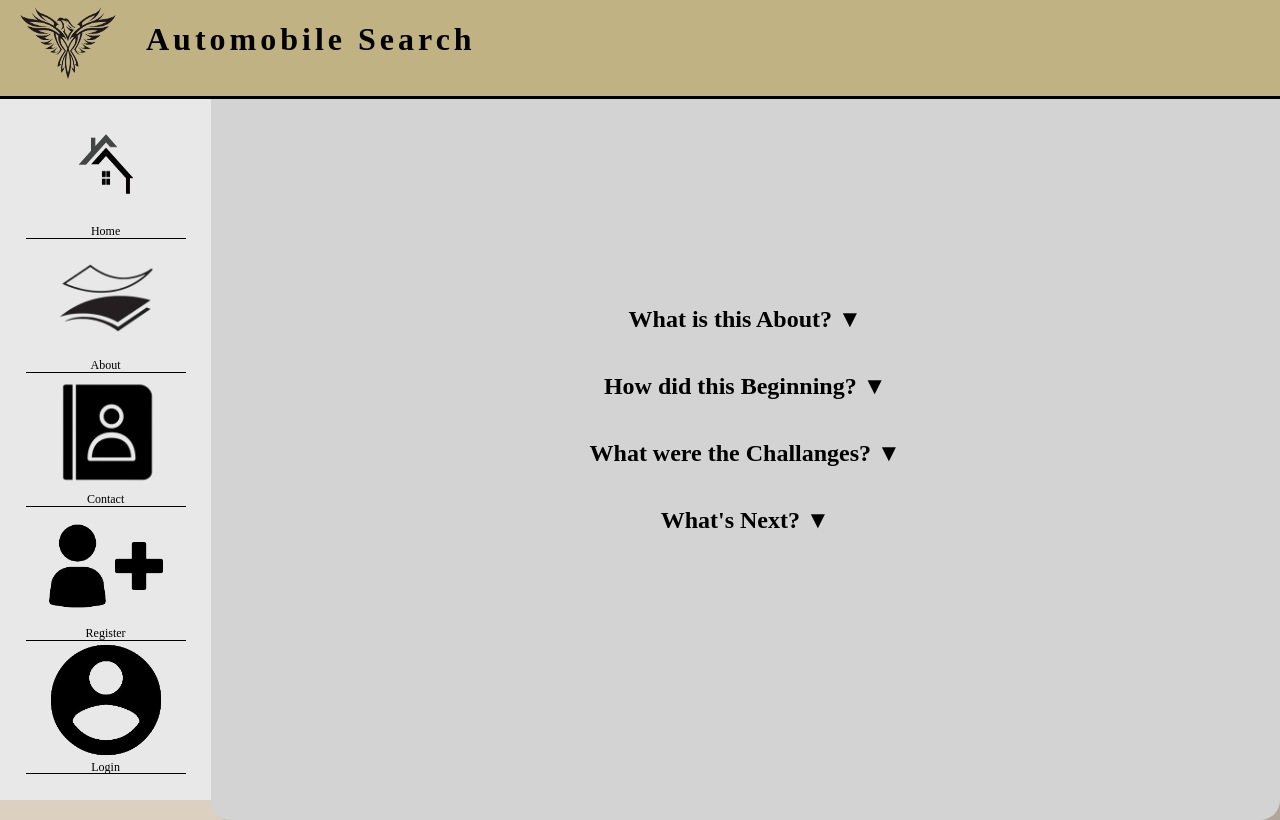
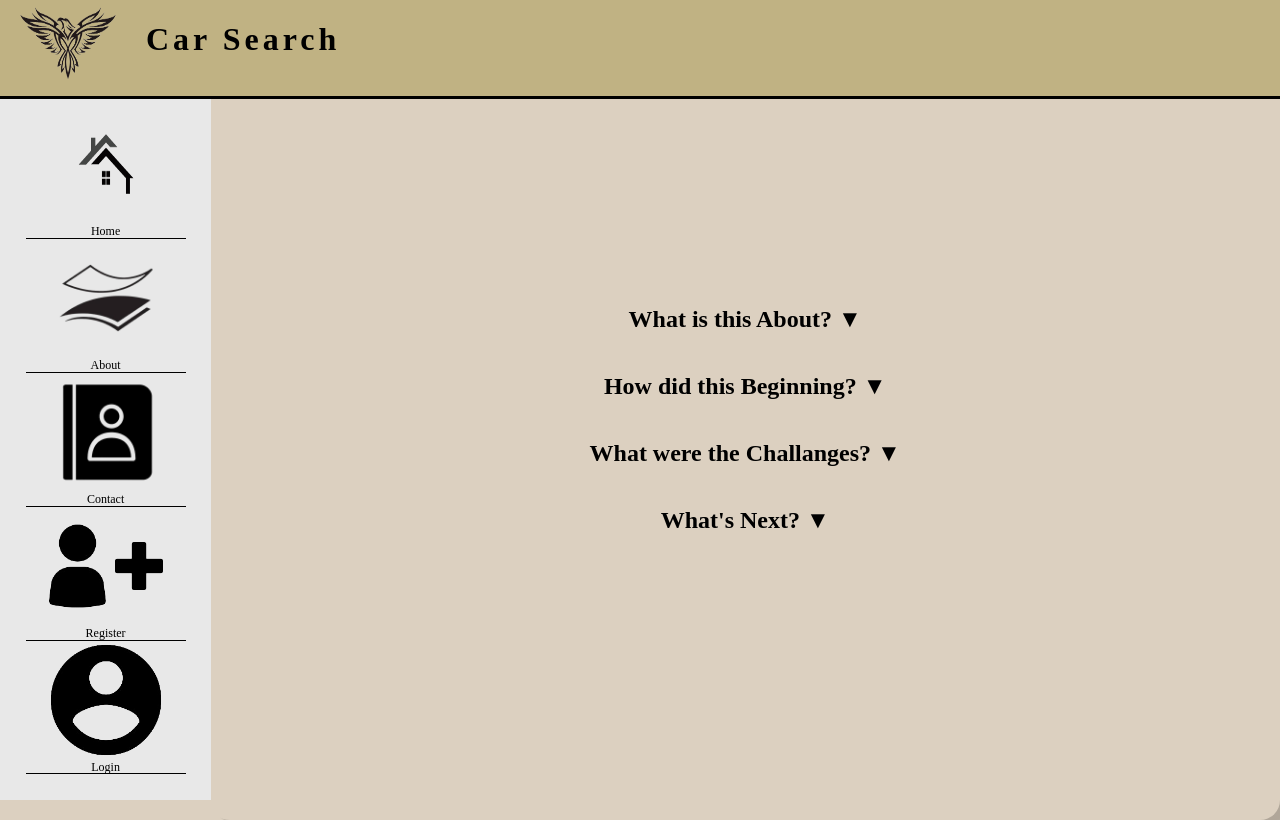
Before and after one commit to Derek242/HackCUNY2024, a Vue app in the folder HackCUNY-2024/: page /about in a window 1280 px wide. Built offline with nearby package versions, Linux system fonts and the light colour scheme; no server answers.

Commit message:
car search

```diff
--- a/HackCUNY-2024/src/App.vue
+++ b/HackCUNY-2024/src/App.vue
@@ -3,26 +3,26 @@ import TopBar from './components/TopBar.vue'
 import SideBar from './components/SideBar.vue'
 import { handleError, ref, toHandlerKey, onMounted } from 'vue'
 import axios from 'axios'
-import { getAuth, onAuthStateChanged, signOut} from 'firebase/auth'
-import { useRouter} from "vue-router"
-const router = useRouter();
-const log = ref(false);
-let auth;
-onMounted(()=>{
-  auth = getAuth();
-  onAuthStateChanged(auth, (user)=>{
-    if(user){
-      log.value=true;
-    }else{
-      log.value=false;
-    }
-  });
-});
-const handleSignOut = () =>{
-  signOut(auth).then(()=>{
-    router.push("/");
-  });
-}
+// import { getAuth, onAuthStateChanged, signOut} from 'firebase/auth'
+// import { useRouter} from "vue-router"
+// const router = useRouter();
+// const log = ref(false);
+// let auth;
+// onMounted(()=>{
+//   auth = getAuth();
+//   onAuthStateChanged(auth, (user)=>{
+//     if(user){
+//       log.value=true;
+//     }else{
+//       log.value=false;
+//     }
+//   });
+// });
+// const handleSignOut = () =>{
+//   signOut(auth).then(()=>{
+//     router.push("/");
+//   });
+// }
 const count = ref(0)
 </script>
 
--- a/HackCUNY-2024/src/components/TopBar.vue
+++ b/HackCUNY-2024/src/components/TopBar.vue
@@ -2,14 +2,38 @@
   <div class="topBar">
     <div class="brand">
       <img class="logo" src="../assets/pngwing.com.png" alt="logo"/>
-      <h1 class="title">Automobile Search</h1>
+      <h1 class="title">Car Search</h1>
+      <button @click="handleSignOut" v-if="log">Sifffffffffffffffffffffgn Out</button>
    </div>
   </div>
 </template>
-
+<script>
+  import {ref, onMounted } from 'vue'
+  import { useRouter} from 'vue-router'
+  import { getAuth,onAuthStateChanged, signOut} from "firebase/auth";
+  const router = useRouter();
+  const log = ref(false);
+  let auth;
+  onMounted(()=>{
+    auth = getAuth();
+    onAuthStateChanged(auth, (user)=>{
+    console.log("test");
+    if(user){
+      log.value=true;
+    }else{
+      log.value=false;
+    }
+  });
+})
+const handleSignOut = () =>{
+  signOut(auth).then(()=>{
+    router.push("/");
+  });
+}
+const count = ref(0)
+</script>
 
 <style>
-
 .topBar {
     background-color: #C0B283;
     border-bottom: solid;
@@ -20,7 +44,9 @@
     height: 12vh;
     z-index: 200;
 }
-
+button{
+  z-index:100%;
+}
 .brand {
   display: flex;
   flex-direction: row;
--- a/HackCUNY-2024/src/views/About.vue
+++ b/HackCUNY-2024/src/views/About.vue
@@ -64,7 +64,6 @@
     margin-top: 20px;
     margin-left: 4.5%;
     margin-bottom: auto;
-    background-color: lightgray;
     height:auto;
     min-height:800px;
     width:auto;
--- a/HackCUNY-2024/src/views/Contact.vue
+++ b/HackCUNY-2024/src/views/Contact.vue
@@ -47,7 +47,6 @@
     .page{
         margin-top: 20px;
         margin-bottom: auto;
-        background-color: lightgray;
         height:auto;
         min-height:800px;
         width:auto;
--- a/HackCUNY-2024/src/views/Signin.vue
+++ b/HackCUNY-2024/src/views/Signin.vue
@@ -46,6 +46,7 @@ const Google = () =>{
     const provider = new GoogleAuthProvider();
     signInWithPopup(getAuth(),provider)
     .then((result)=>{
+
         console.log(result.user);
     })
     .catch((error)=>{
```
